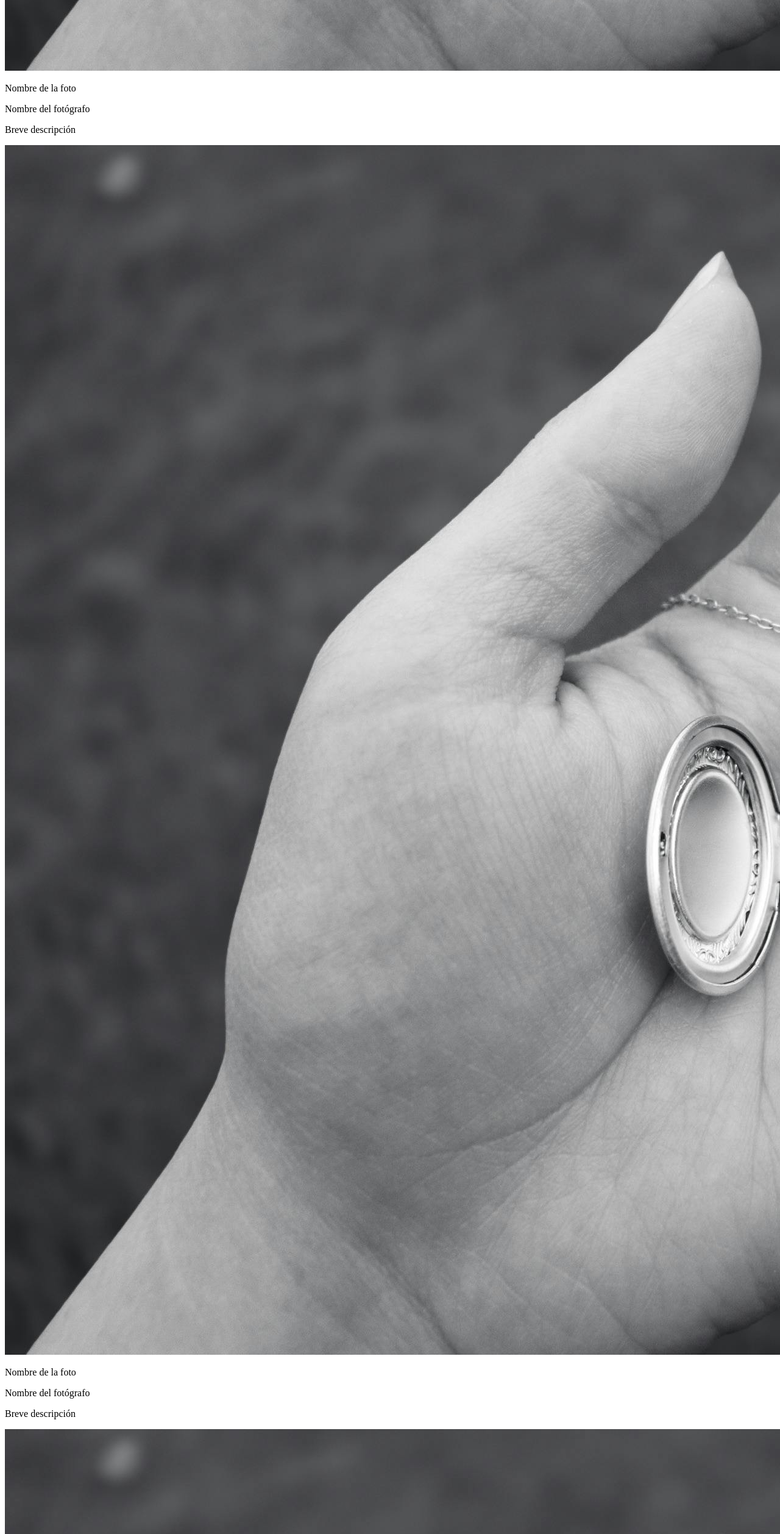
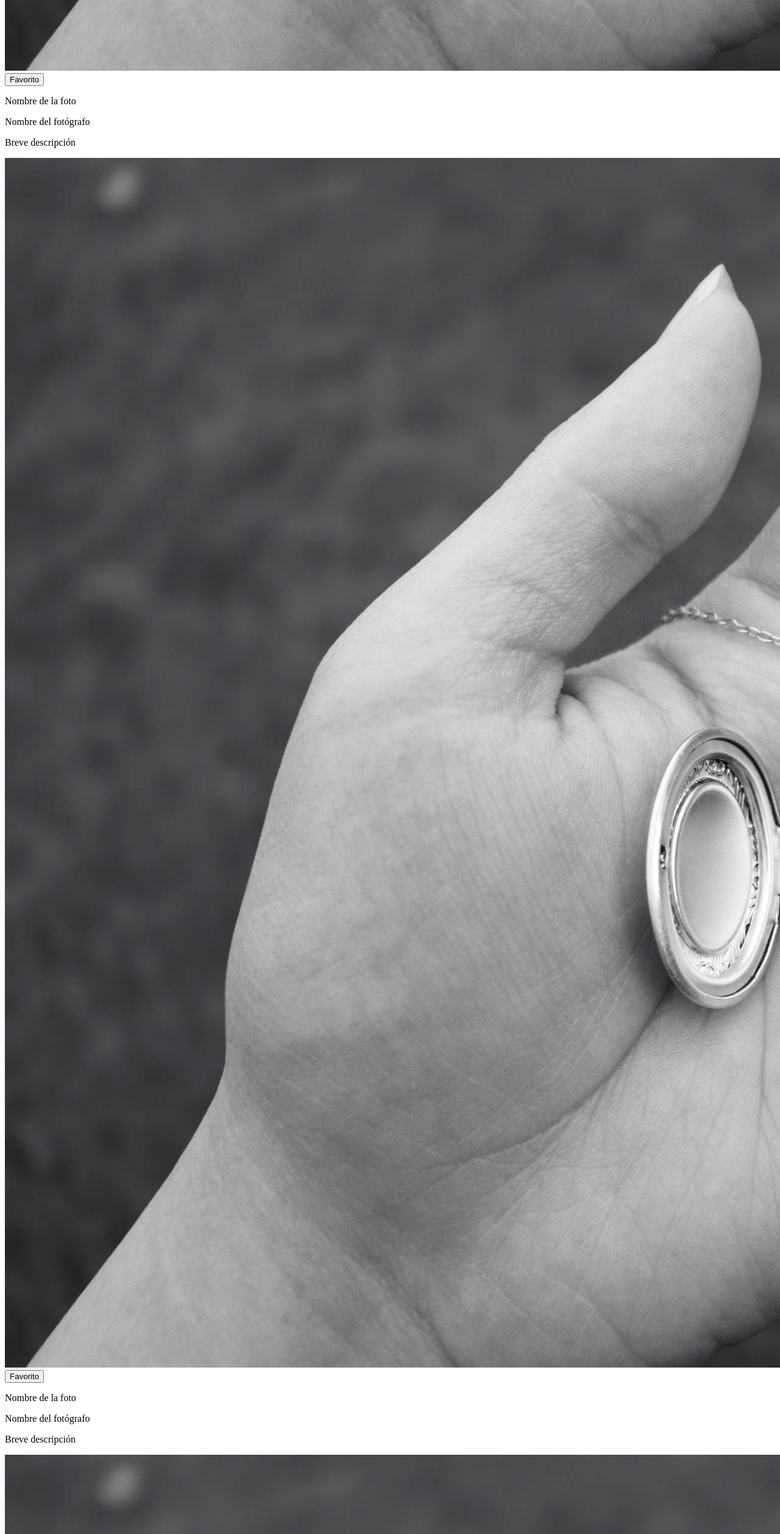
Before and after one commit to Albasan08/practica-pexels-full-stack-oct-25, a plain HTML site: page index.html in a window 1280 px wide. Shown: the part 2160-4676 px from the top of the page at 61% size. Drawn offline with Linux system fonts and the light colour scheme.

Commit message:
ADD: Varios

```diff
--- a/index.html
+++ b/index.html
@@ -41,18 +41,21 @@
             <article>
                 <div>
                   <img src="assets/img/imagen-prueba.jpg" alt="Logotipo pexels">
+                  <button>Favorito</button>
                   <p>Nombre de la foto</p>
                   <p>Nombre del fotógrafo</p>
                   <p>Breve descripción</p>
                 </div>
                 <div>
                   <img src="assets/img/imagen-prueba.jpg" alt="Logotipo pexels">
+                  <button>Favorito</button>
                   <p>Nombre de la foto</p>
                   <p>Nombre del fotógrafo</p>
                   <p>Breve descripción</p>
                 </div>
                 <div>
                   <img src="assets/img/imagen-prueba.jpg" alt="Logotipo pexels">
+                  <button>Favorito</button>
                   <p>Nombre de la foto</p>
                   <p>Nombre del fotógrafo</p>
                   <p>Breve descripción</p>
--- a/js/main.js
+++ b/js/main.js
@@ -0,0 +1,45 @@
+// VARIABLES
+
+const sectionAPintar = document.querySelector("#imagenes-mostradas");
+//console.log(sectionAPintar);
+
+let favorito = [];
+//console.log(favorito);
+
+// EVENTOS
+
+
+// FUNCIONES
+
+/* Agregar producto*/
+/* Eliminar producto */
+/*
+
+
+// INVOCACIONES
+
+
+// Pseudocódigo
+/*
+Pintar imágenes() - Pendiente crear el botón
+
+Clic en el botón - Evento ()
+
+Clic en el botón
+Leer input
+Comprobar local storage
+    Si hay 0 ud
+        Añadir 1
+    Si hay 1 ud
+        Restar 1
+
+Pop up
+
+Pintar imágenes en pop up
+
+Se necesita
+Variable vacía
+Poder acceder al elemento del DOM donde está el icono
+Poder acceder al elemento del DOM del icono
+
+*/
```
